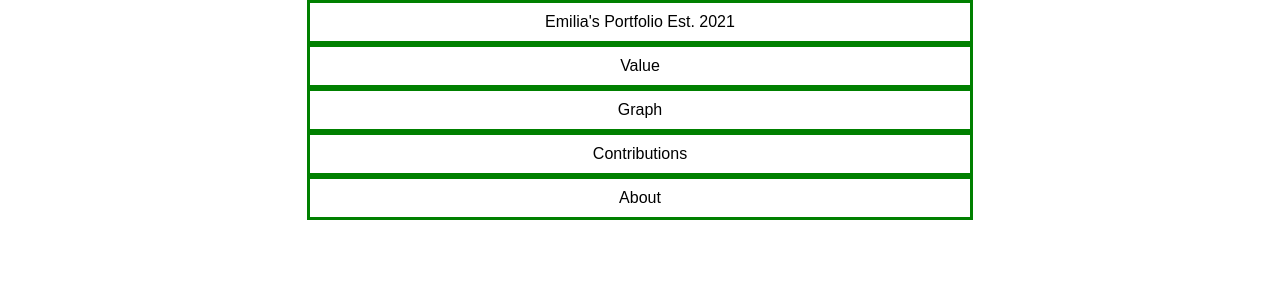
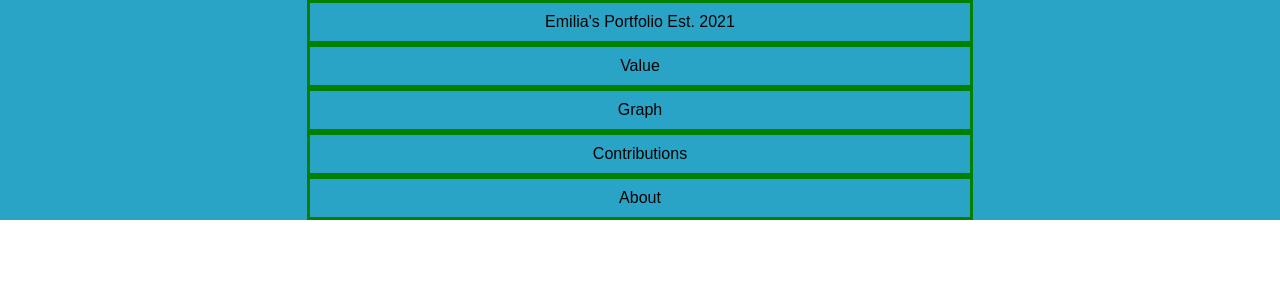
Before and after one commit to Douglas4739/Emilias-Portfolio, a React (Create React App) app: page / in a window 1280 px wide. Shown: the top 300 px of the page. Built offline with nearby package versions, Linux system fonts and the light colour scheme.

Commit message:
added background color

```diff
--- a/src/App.css
+++ b/src/App.css
@@ -1,3 +1,4 @@
 .App {
   text-align: center;
+  background-color:rgb(42, 164, 198);
 }
```
